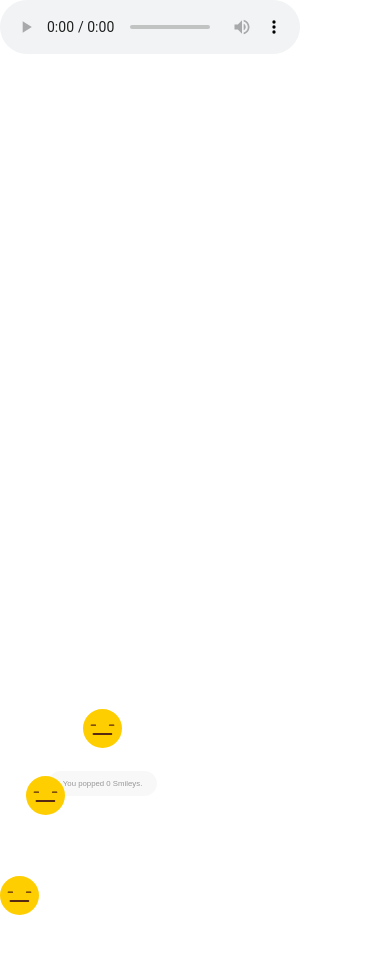
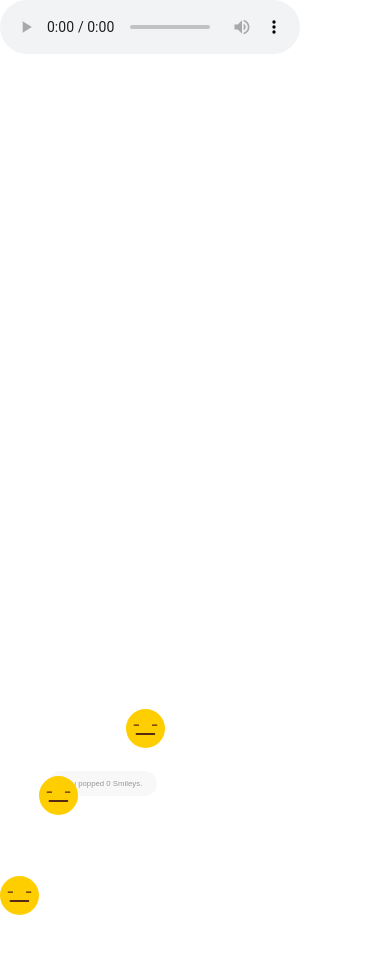
Before and after one commit to danjhkim/popgame, a website: page index.html in a window 390 px wide. Both pictures are taken after a click on the button "Start". Drawn offline with Linux system fonts and the light colour scheme.

Commit message:
testing responsive

```diff
--- a/css/style.css
+++ b/css/style.css
@@ -55,6 +55,7 @@ body {
 	border-radius: 10px;
 	text-align: center;
 	box-shadow: 0 0 20px rgba(0, 0, 0, 0.8);
+	margin: 1rem;
 }
 
 .lose {
--- a/js/after.js
+++ b/js/after.js
@@ -15,9 +15,8 @@ function createBalloon() {
 	let div = document.createElement('div');
 	let rand = Math.floor(Math.random() * colors.length);
 	div.className = 'balloon balloon-' + colors[rand];
-	rand =
-		Math.floor(Math.random() * (windowWidth - 200)) / (windowWidth / 100);
-	div.style.left = rand + 'vw';
+	rand = rand = Math.floor(Math.random() * (windowWidth - 100));
+	div.style.left = rand + 'px';
 	div.dataset.number = currentBallon;
 	currentBallon++;
 	body.appendChild(div);
```
